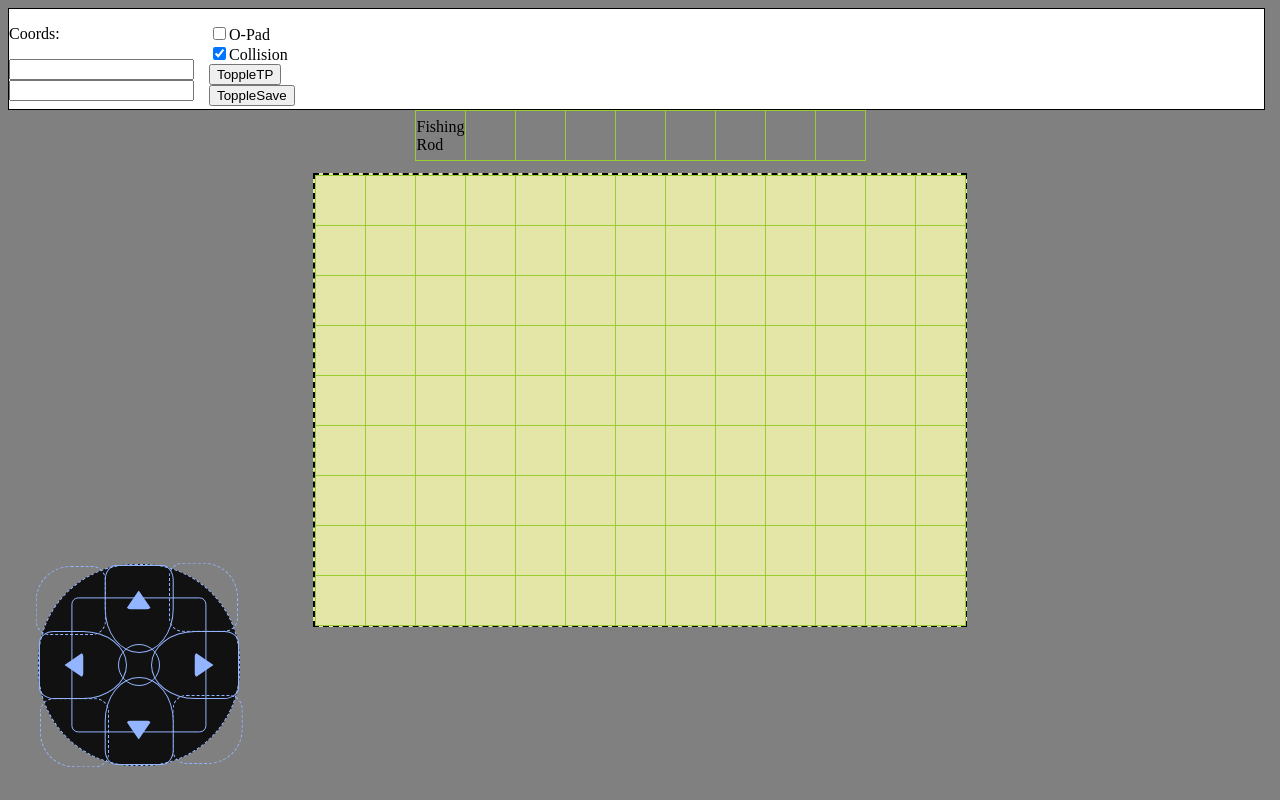
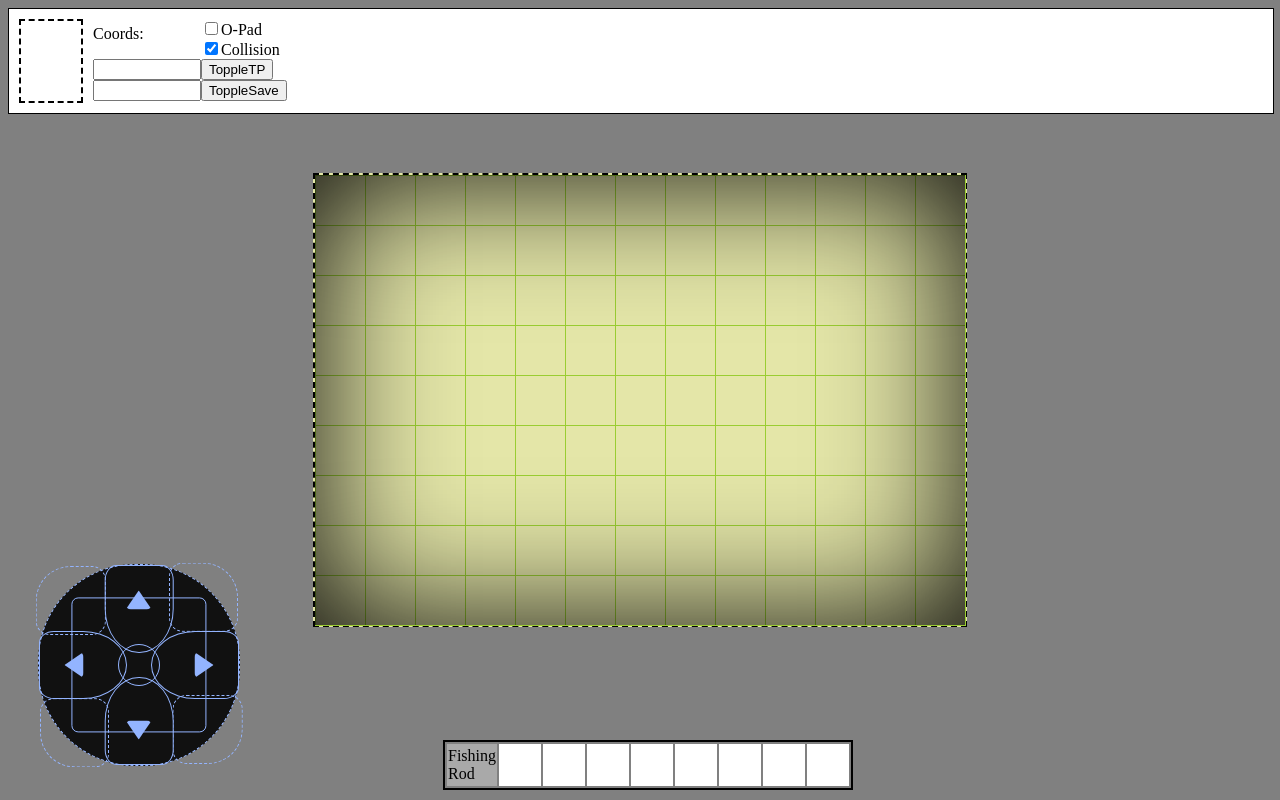
Before and after one commit to ToppleGame/ToppleGame.github.io, a plain HTML site: page index.html in a window 1280 px wide. Drawn offline with Linux system fonts and the light colour scheme; no server answers.

Commit message:
Update style.css

```diff
--- a/style.css
+++ b/style.css
@@ -1,58 +1,71 @@
-:root {
-	--cellpx: 47px
-}
-body {
-	background-color: grey;
-}
-table, td {
-	border: 1px solid yellowgreen;
-	border-collapse: collapse;
-	overflow: hidden;
-}
-td {
+:root {--cellpx: 47px}
+
+body {background-color: grey;}
+
+#grid td {
+	height: var(--cellpx);
 	min-width: var(--cellpx);
 	max-width: var(--cellpx);
-	height: var(--cellpx);
+	border: 1px solid yellowgreen;
 }
-#grid {
-	transform: translate(-75px, -75px)
+#grid {border: 1px solid yellowgreen; border-collapse: collapse; transform: translate(-75px, -75px)}
+
+#HotBar {
+	bottom: 0;
+	margin-left: 50%;
+	position: absolute;
+	/* border-radius:10px; */
+	border: black 2px solid;
+	transform: translate(-50%, -10px);
 }
-#Wid_9 {
-	background-color: black;
+#HotBar td {
+	width: 40px;
+	height: 40px;
+	border: darkgrey 2px;
 }
+
+#activeSlot {background-color: darkgrey;}
+#Slot {background-color: white;}
+
+#Wid_1 {background-color: lightgreen;}
+#Wid_2 {background-color: lightblue;}
+#Wid_3 {background-color: lightgoldenrodyellow;}
+#Wid_4 {background-color: lightpink;}
+#Wid_5 {background-color: #55e755;}
+#Wid_6 {background-color: #75cdeb;}
+#Wid_7 {background-color: #f1f197;}
+#Wid_8 {background-color: #f19caa;}
+#Wid_9 {background-color: black;}
+
 .data {
+	width: 100%;
+	height: 104px;
 	border: 1px solid black;
-	width: 99.25%;
-	height: 100px;
 	background-color: white;
 }
-#playerdata {
+#player {
 	float: left;
+	width: 60px;
+	height: 80px;
+	margin: 10px;
+	border: black dashed 2px;
 }
-#buttons {
-	margin-top: 15px;
-	margin-left: 200px;
-}
-#Game_Screen {
-	background-color: #e4e6a8;
-	position: absolute;
-	border: 2px dashed black;
-	width: 650px;
-	height: 450px;
-	top: 50%;
-	left: 50%;
-	transform: translate(-50%, -50%);
-}
-#Login {
-	margin-top: 100px;
-	margin-left: 100px;
-}
-.vignette {
-	position: fixed;
+input[type = number] {width: 100px;}
+#playerdata {float: left;}
+#buttons {margin: 10px;}
+
+.Screen {
 	top: 50%;
 	left: 50%;
 	width: 650px;
 	height: 450px;
-	box-shadow: 0 0 140px rgba(0, 0, 0, 1) inset;
+	position: absolute;
 	transform: translate(-50%, -50%);
 }
+
+#Game_Screen {
+	border: 2px dashed black;
+	background-color: #e4e6a8;
+}
+#Login {margin: 100px;}
+#vignette {box-shadow: 0 0 140px rgba(0, 0, 0, 1) inset;}
```
